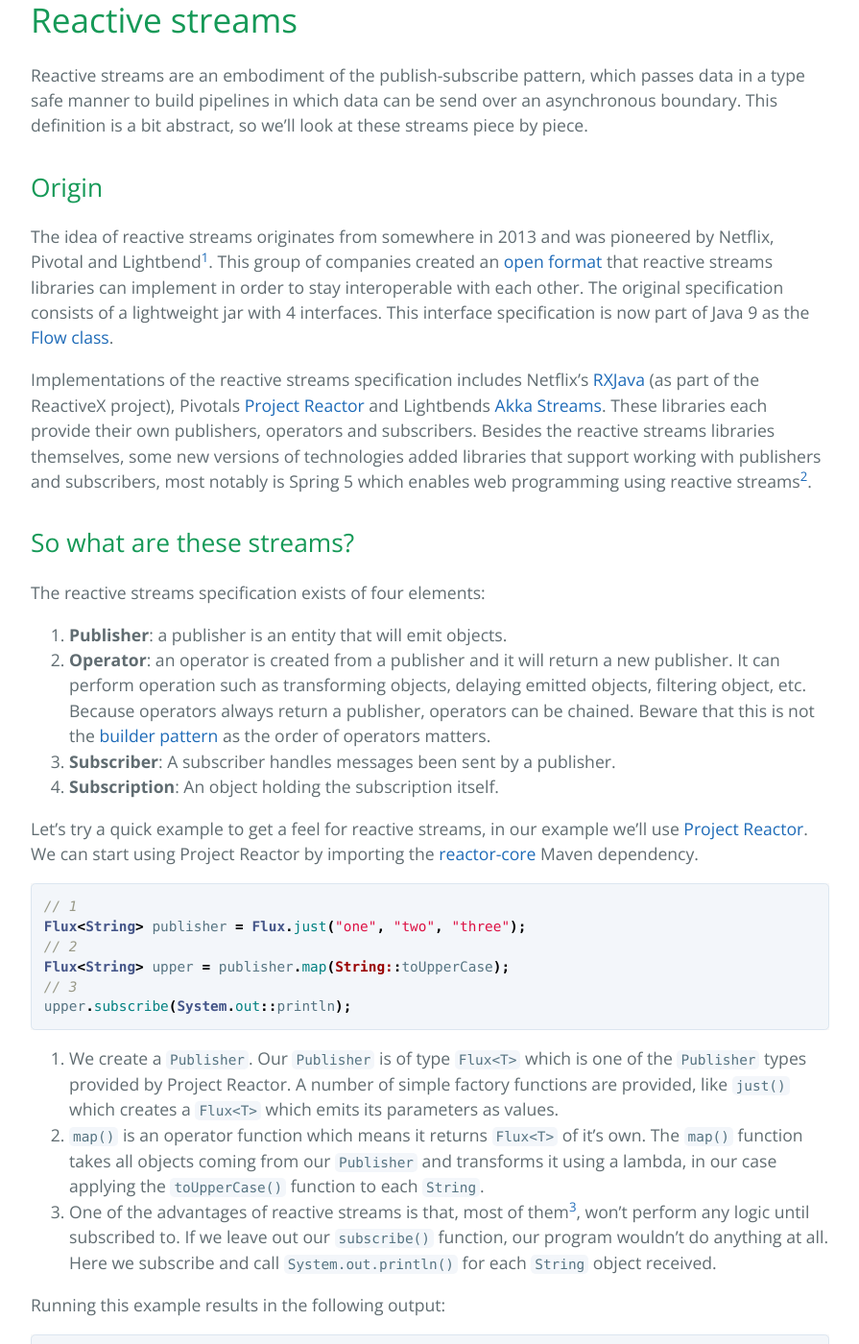
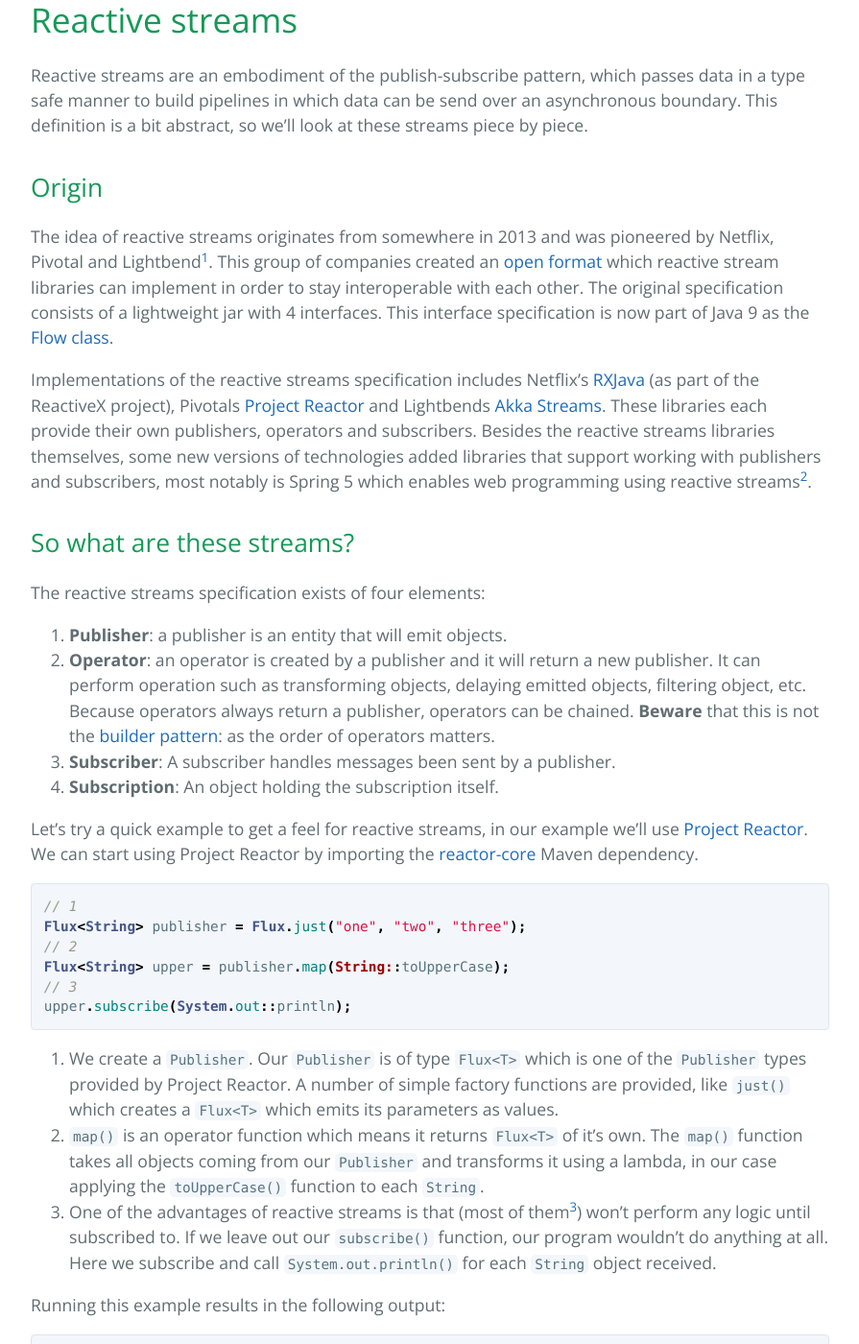
Before and after one commit to Kleinendorst/kleinendorst.github.io, a Jekyll site: the page built from _posts/2017-09-29-reactive-streams.md, in a window 1280 px wide and 1400 px high, scrolled down 756 px. Shown: the whole window at 96% size, without its empty margins (192-1087 px from the left). Built offline with Jekyll 4.4.1, drawn with Linux system fonts in a browser that asks for light colours; nearby versions of some CDN libraries; comment, search, counter and statistics services are not loaded; some of the changed text lies outside the part shown.

Commit message:
Reviewed the reactive streams article

````diff
--- a/_posts/2017-09-29-reactive-streams.md
+++ b/_posts/2017-09-29-reactive-streams.md
@@ -7,25 +7,47 @@
 ---
 > Source code for this article can be found on [Github](https://github.com/Kleinendorst/reactive-example).
 
-In this article we shall take a look at reactive streams. First we’ll discover how reactive streams work, what problems they solve and how this fits into our asynchronous journey. We’ll finish this article by rewriting our weather example to use reactive streams.
+In this article we shall take a look at reactive streams.
+First we’ll discover how reactive streams work, what problems they solve and how this fits into our asynchronous journey.
+We’ll finish this article by rewriting our weather example to use reactive streams.
 
 # Reactive streams
-Reactive streams are an embodiment of the publish-subscribe pattern, which passes data in a  type safe manner to build pipelines in which data can be send over an asynchronous boundary. This definition is a bit abstract, so we'll look at these streams piece by piece.
+Reactive streams are an embodiment of the publish-subscribe pattern,
+which passes data in a type safe manner to build pipelines in which data can be send over an asynchronous boundary.
+This definition is a bit abstract, so we'll look at these streams piece by piece.
 
 ## Origin
-The idea of reactive streams originates from somewhere in 2013 and was pioneered by Netflix, Pivotal and Lightbend[^1]. This group of companies created an [open format](http://www.reactive-streams.org/) that reactive streams libraries can implement in order to stay interoperable with each other. The original specification consists of a lightweight jar with 4 interfaces. This interface specification is now part of Java 9 as the [Flow class](http://download.java.net/java/jdk9/docs/api/java/util/concurrent/Flow.html).
+The idea of reactive streams originates from somewhere in 2013 and was pioneered by Netflix, Pivotal and Lightbend[^1].
+This group of companies created an [open format](http://www.reactive-streams.org/)
+which reactive stream libraries can implement in order to stay interoperable with each other.
+The original specification consists of a lightweight jar with 4 interfaces.
+This interface specification is now part of Java 9 as
+the [Flow class](https://docs.oracle.com/javase/9/docs/api/java/util/concurrent/Flow.html).
 
-Implementations of the reactive streams specification includes Netflix's [RXJava](http://reactivex.io/) (as part of the ReactiveX project), Pivotals [Project Reactor](http://projectreactor.io/) and Lightbends [Akka Streams](http://doc.akka.io/docs/akka/2.5/scala/stream/index.html). These libraries each provide their own publishers, operators and subscribers. Besides the reactive streams libraries themselves, some new versions of technologies added libraries that support working with publishers and subscribers, most notably is Spring 5 which enables web programming using reactive streams[^2].
+Implementations of the reactive streams specification includes Netflix's [RXJava](http://reactivex.io/)
+(as part of the ReactiveX project), Pivotals [Project Reactor](http://projectreactor.io/)
+and Lightbends [Akka Streams](http://doc.akka.io/docs/akka/2.5/scala/stream/index.html).
+These libraries each provide their own publishers, operators and subscribers.
+Besides the reactive streams libraries themselves,
+some new versions of technologies added libraries that support working with publishers and subscribers,
+most notably is Spring 5 which enables web programming using reactive streams[^2].
 
 ## So what are these streams?
 The reactive streams specification exists of four elements:
 
 1. **Publisher**: a publisher is an entity that will emit objects.
-2. **Operator**: an operator is created from a publisher and it will return a new publisher. It can perform operation such as transforming objects, delaying emitted objects, filtering object, etc. Because operators always return a publisher, operators can be chained. Beware that this is not the [builder pattern](https://en.wikipedia.org/wiki/Builder_pattern) as the order of operators matters.
+2. **Operator**: an operator is created by a publisher and it will return a new publisher.
+It can perform operation such as transforming objects, delaying emitted objects, filtering object, etc.
+Because operators always return a publisher, operators can be chained.
+**Beware** that this is not the [builder pattern](https://en.wikipedia.org/wiki/Builder_pattern):
+as the order of operators matters.
 3. **Subscriber**: A subscriber handles messages been sent by a publisher.
 4. **Subscription**: An object holding the subscription itself.
 
-Let’s try a quick example to get a feel for reactive streams, in our example we’ll use [Project Reactor](http://projectreactor.io/docs). We can start using Project Reactor by importing the [reactor-core](https://mvnrepository.com/artifact/io.projectreactor/reactor-core) Maven dependency.
+Let’s try a quick example to get a feel for reactive streams,
+in our example we’ll use [Project Reactor](http://projectreactor.io/docs).
+We can start using Project Reactor by importing the
+[reactor-core](https://mvnrepository.com/artifact/io.projectreactor/reactor-core) Maven dependency.
 
 ``` java
 // 1
@@ -36,9 +58,14 @@
 upper.subscribe(System.out::println);
 ```
 
-1. We create a `Publisher`. Our `Publisher` is of type `Flux<T>` which is one of the `Publisher` types provided by Project Reactor. A number of simple factory functions are provided, like `just()` which creates a `Flux<T>` which emits its parameters as values.
-2. `map()` is an operator function which means it returns `Flux<T>` of it’s own. The `map()` function takes all objects coming from our `Publisher` and transforms it using a lambda, in our case applying the `toUpperCase()` function to each `String`.
-3. One of the advantages of reactive streams is that, most of them[^3], won’t perform any logic until subscribed to. If we leave out our `subscribe()` function, our program wouldn’t do anything at all. Here we subscribe and call `System.out.println()` for each `String` object received.
+1. We create a `Publisher`. Our `Publisher` is of type `Flux<T>` which is one of the `Publisher` types provided by Project Reactor.
+A number of simple factory functions are provided, like `just()` which creates a `Flux<T>` which emits its parameters as values.
+2. `map()` is an operator function which means it returns `Flux<T>` of it’s own.
+The `map()` function takes all objects coming from our `Publisher` and transforms it using a lambda,
+in our case applying the `toUpperCase()` function to each `String`.
+3. One of the advantages of reactive streams is that (most of them[^3]) won’t perform any logic until subscribed to.
+If we leave out our `subscribe()` function, our program wouldn’t do anything at all.
+Here we subscribe and call `System.out.println()` for each `String` object received.
 
 Running this example results in the following output:
 ```
@@ -131,7 +186,8 @@
   url="/assets/reactive_streams/scan.png"
   description="<b>Fig 3: </b>Scan operator" %}
 
-`scan()` works just like `reduce()`, but instead of returning one value it returns the accumulated value each time a message comes in.
+`scan()` works just like `reduce()`, but instead of returning one value it returns the accumulated value each time
+a message comes in.
 
 Now let’s take a look at `sampleTimeout()`:
 
@@ -139,13 +195,19 @@
   url="/assets/reactive_streams/sampleTimeout.png"
   description="<b>Fig 4: </b>Completed stream" %}
 
-Each time a new message comes in, it starts a new publisher (`Mono<T>`) which completes in 200 ms. When all `Mono<T>` objects complete it send **only** its last message to it’s new publisher. The only thing we have to do now is subscribe to this new stream and we have the functionality we wanted. The actual publisher we subscribe to will look like this:
+Each time a new message comes in, it starts a new publisher (`Mono<T>`) which completes in 200 ms.
+When all `Mono<T>` objects complete it send **only** its last message to it’s new publisher.
+The only thing we have to do now is subscribe to this new stream and we have the functionality we wanted.
+The actual publisher we subscribe to will look like this:
 
 {% include image.html
   url="/assets/reactive_streams/end_result.png"
   description="<b>Fig 5: </b>Resulting stream" %}
 
-These 2 messages are exactly what we wanted to subscribe to. This took just 4 lines of code to achieve thanks to the operators provided by Project Reactor. To appreciate the true power of operators you really have to get your hands dirty with them. In fact, the stream that provided our input data for this example was created using just a few operators:
+These 2 messages are exactly what we wanted to subscribe to.
+This took just 4 lines of code to achieve thanks to the operators provided by Project Reactor.
+To appreciate the true power of operators you really have to get your hands dirty with them.
+In fact, the stream that provided our input data for this example was created using just a few operators:
 
 ``` java
 Flux<Character> fakeInput = Flux.interval(Duration.ofMillis(5000))
@@ -153,22 +215,27 @@
        .map(i -> getRandomChar());
 ```
 
-To understand this code, just try to decipher it using the [API page](https://projectreactor.io/docs/core/release/api/reactor/core/publisher/Flux.html) as an exercise.
+To understand this code, just try to decipher it using the
+[API page](https://projectreactor.io/docs/core/release/api/reactor/core/publisher/Flux.html) as an exercise.
 
 ## Back pressure
-Back pressure is something that was recently added as part of the reactive streams specification. Back pressure means that subscribers only relieve publishers of messages once the subscribers are ready to receive new messages.
+Back pressure is something that was recently added as part of the reactive streams specification.
+Back pressure means that subscribers only relieve publishers of messages once the subscribers are ready to receive new messages.
 
-Without back pressure message 4 will be put on top of the subscriber buffer. If the subscribers handles messages quicker than the publisher publishes them, the buffer will remain small.
+Without back pressure message 4 will be put on top of the subscriber buffer.
+If the subscribers handles messages quicker than the publisher publishes them, the buffer will remain small.
 
 {% include image.html
   url="/assets/reactive_streams/push_model.png"
   description="<b>Fig 6: </b>push model" %}
 
-Problems arise when the publisher pushes messages quicker than the subscriber can handle. Messages will pile up in the buffer till eventually the system runs out of memory and crashes.
+Problems arise when the publisher pushes messages quicker than the subscriber can handle.
+Messages will pile up in the buffer till eventually the system runs out of memory and crashes.
 
 This method is called a push mechanism because the publisher pushes the messages to the subscriber.
 
-When using back pressure, the buffer is maintained at the publisher. A subscriber will request a message from the publisher whenever it’s done processing its messages.
+When using back pressure, the buffer is maintained at the publisher.
+A subscriber will request a message from the publisher whenever it’s done processing its messages.
 
 {% include image.html
   url="/assets/reactive_streams/pull_model.png"
@@ -272,7 +363,9 @@
   description="<b>Fig 8: </b>Complete weather stream  " %}
 
 ## Conclusion
-Using reactive streams allows us to write code that handles concurrency problems with elegance. We can be sure that streams that we write can consume and publish data to other libraries by implementing Java 9s new `Flow` class. Finally, by ensuring back pressure is communicated throughout the stream, we ensure buffer problems are handled at the right level.
+Using reactive streams allows us to write code that handles concurrency problems with elegance.
+We can be sure that streams that we write can consume and publish data to other libraries by implementing Java 9s new `Flow` class.
+Finally, by ensuring back pressure is communicated throughout the stream, we ensure buffer problems are handled at the right level.
 
 ----------------
 [^1]: Lightbend is the developer of the Akka streams we saw in an earlier article
````
Also changed, not shown: other parts of _posts/2017-09-29-reactive-streams.md (+73 -21 lines).
